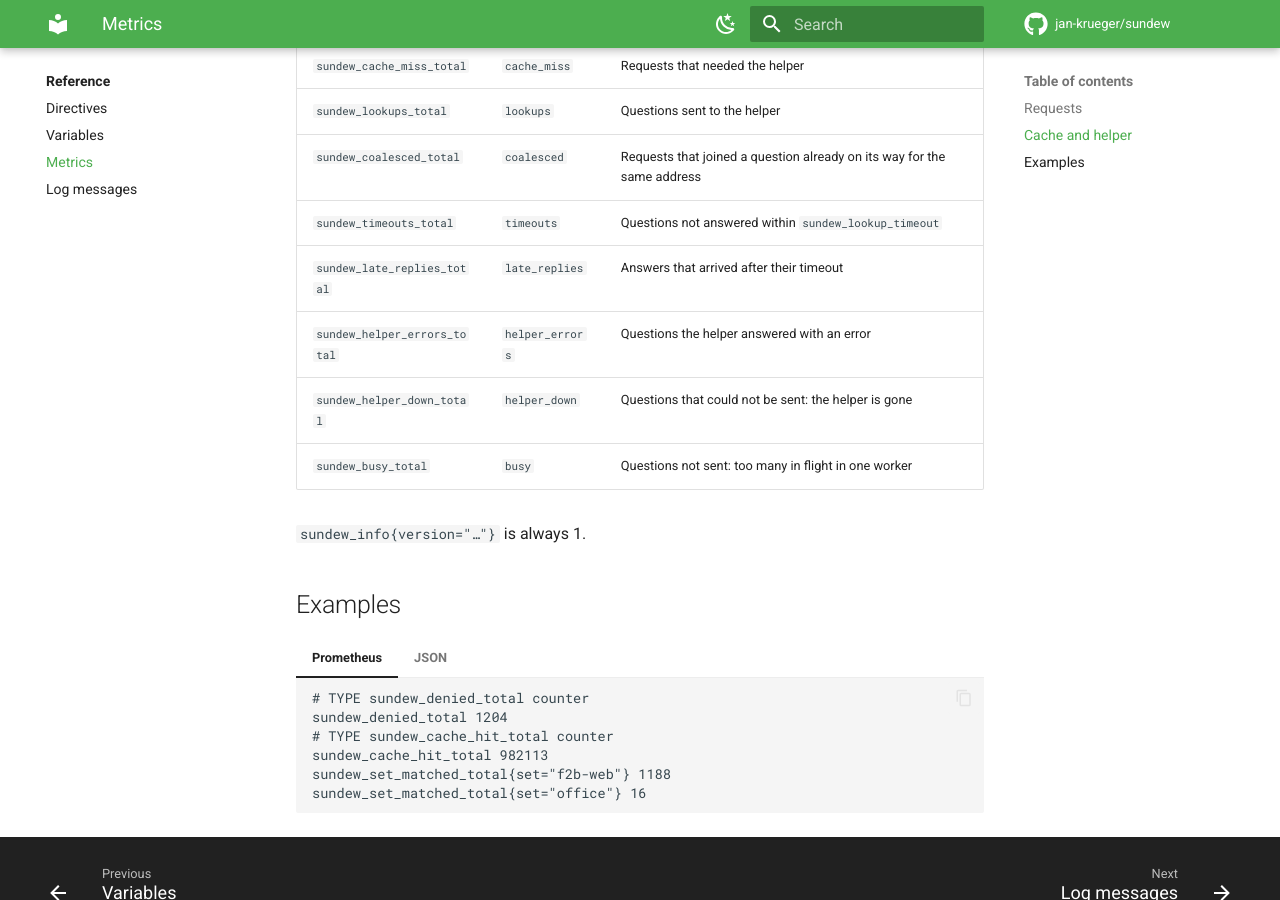
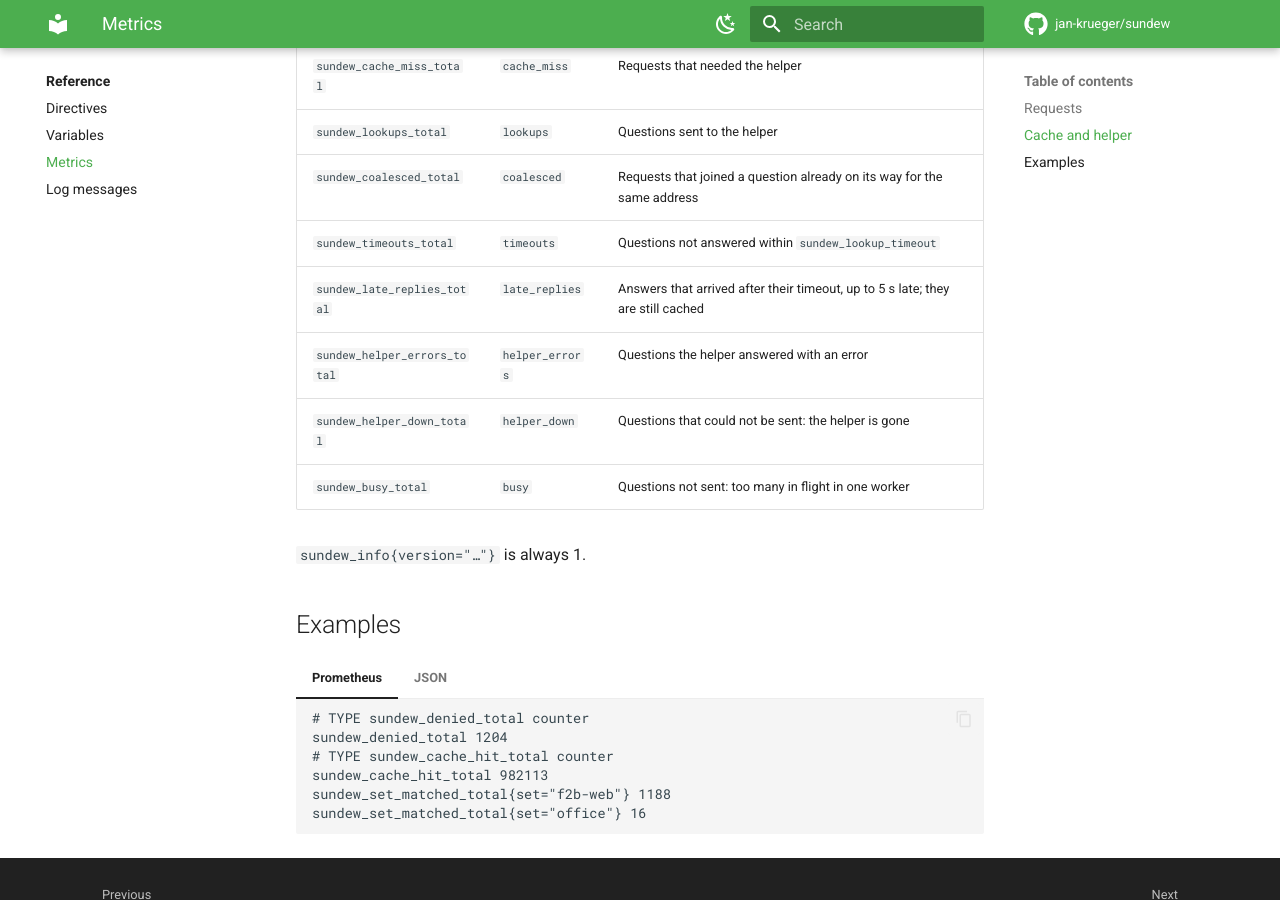
Before and after one commit to jan-krueger/sundew, an MkDocs documentation site: the page built from docs/reference/metrics.md, in a window 1280 px wide and 900 px high, scrolled down 996 px. Built offline with MkDocs 1.6.1 and Material for MkDocs 9.7.7, drawn with Linux system fonts in a browser that asks for light colours; comment, search, counter and statistics services are not loaded.

Commit message:
test: check late answers fill the cache

```diff
--- a/docs/reference/metrics.md
+++ b/docs/reference/metrics.md
@@ -27,7 +27,7 @@ them.
 | `sundew_lookups_total` | `lookups` | Questions sent to the helper |
 | `sundew_coalesced_total` | `coalesced` | Requests that joined a question already on its way for the same address |
 | `sundew_timeouts_total` | `timeouts` | Questions not answered within `sundew_lookup_timeout` |
-| `sundew_late_replies_total` | `late_replies` | Answers that arrived after their timeout |
+| `sundew_late_replies_total` | `late_replies` | Answers that arrived after their timeout, up to 5 s late; they are still cached |
 | `sundew_helper_errors_total` | `helper_errors` | Questions the helper answered with an error |
 | `sundew_helper_down_total` | `helper_down` | Questions that could not be sent: the helper is gone |
 | `sundew_busy_total` | `busy` | Questions not sent: too many in flight in one worker |
```
Also changed, not shown: CHANGELOG.md (+2 -1 lines), 1 other file.
